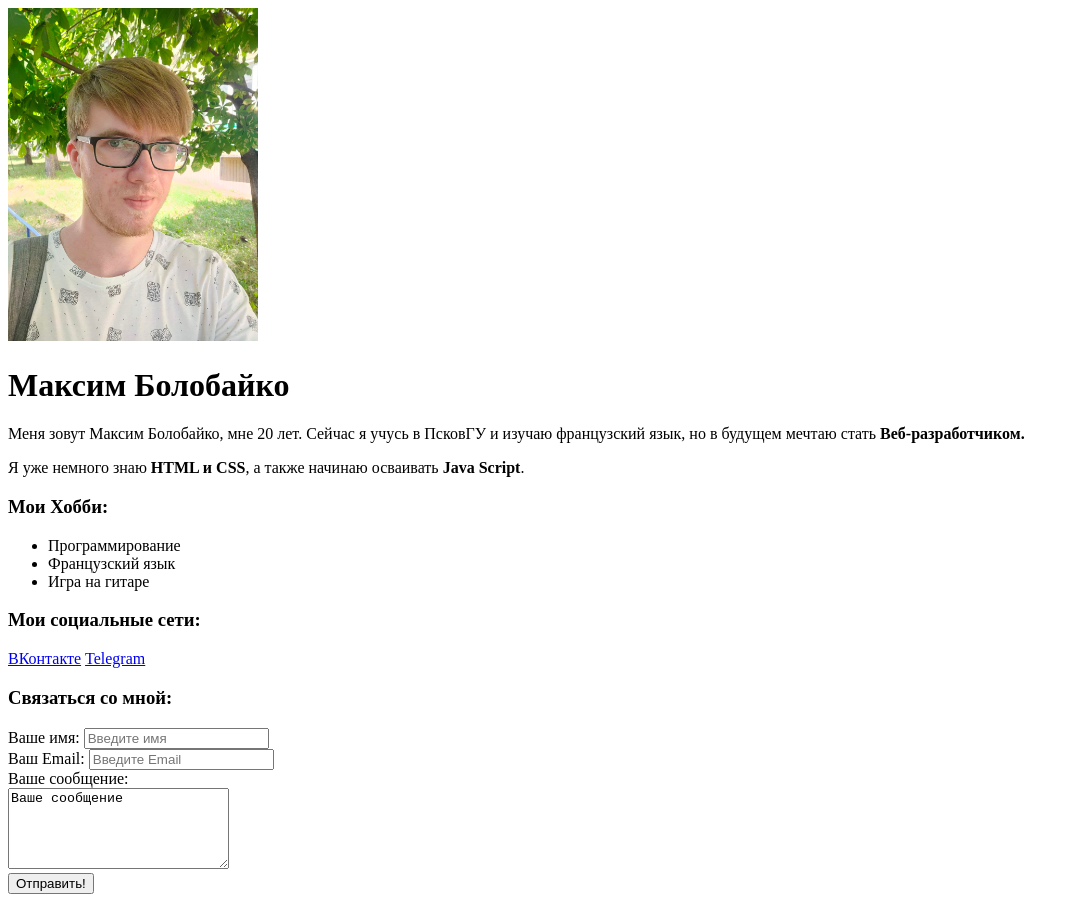
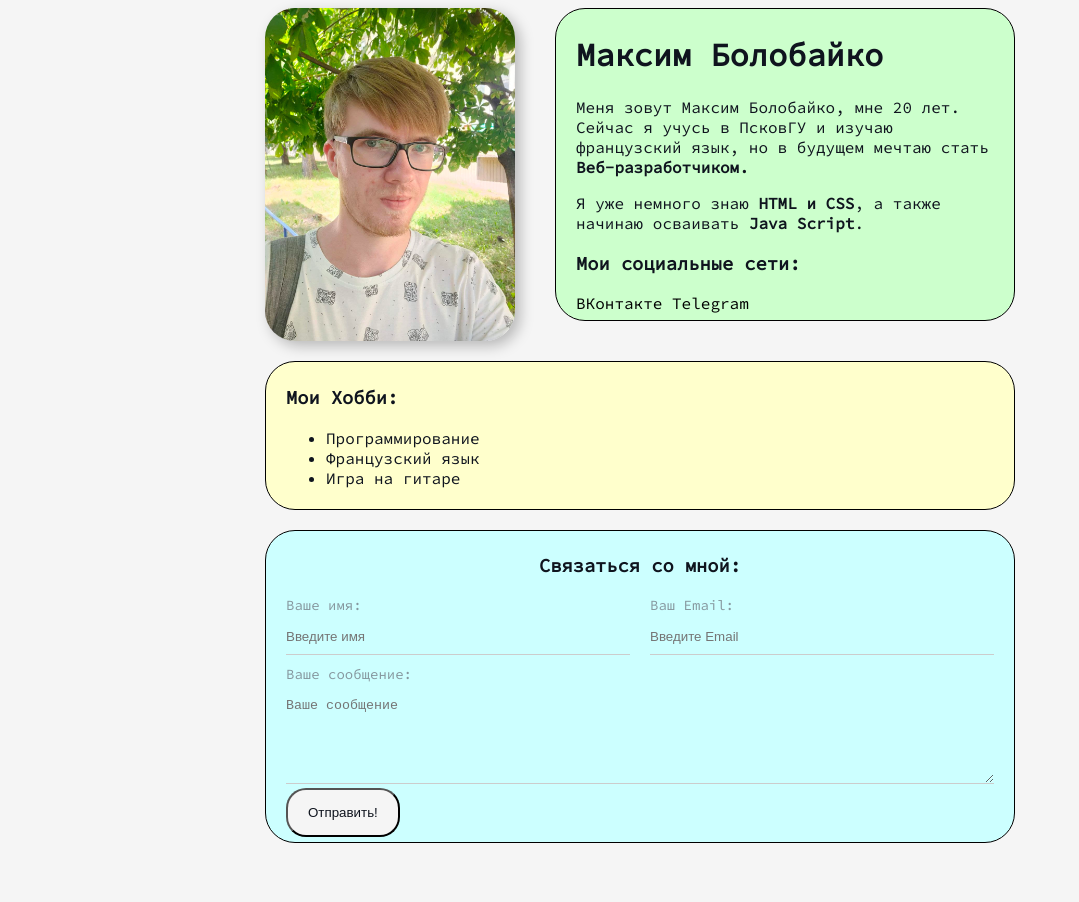
Before and after one commit to MaximBolobaiko/First-Project, a plain HTML site: page index.html in a window 1280 px wide. Shown: the whole page, without its empty margins (0-1079 px from the left). After the commit the page ends 863 px from the top, so only its background shows below. Drawn offline with Linux system fonts and the light colour scheme.

Commit message:
Add styles

```diff
--- a/css/style.css
+++ b/css/style.css
@@ -1,3 +1,118 @@
+@import url('https://fonts.googleapis.com/css2?family=Source+Code+Pro&display=swap');
+
+body {
+  font-family: 'Source Code Pro', monospace;
+  font-size: 16px;
+  font-weight: normal;
+  background-color: whitesmoke;
+  color: #0f141e;
+}
+.container {
+  max-width: 750px;
+  margin: 0 auto;
+}
+a {
+  color: #000;
+  text-decoration: none;
+}
+a:hover {
+  color: #0f141e;
+  text-decoration: underline;
+}
+a:active {
+  color: blue;
+}
+.info {
+  display: flex;
+  margin-bottom: 20px;
+}
+.info .personal-info {
+  margin-left: 40px;
+}
 .photo {
   width: 250px;
+  border-radius: 30px;
+  box-shadow: 5px 5px 14px rgba(0, 0, 0, 0.25);
 }
+.card {
+  margin-bottom: 20px;
+  border: 1px solid black;
+  padding: 5px 20px;
+  border-radius: 30px;
+}
+.personal-info {
+  background-color: #ccffcc;
+}
+.hobby {
+  background-color: #ffffcc;
+}
+
+.links {
+  background-color: #ccffff;
+}
+.btn {
+  padding: 15px 20px;
+  background-color: whitesmoke;
+  color: #0f141e;
+  border-radius: 20px;
+}
+.btn:hover {
+  cursor: pointer;
+  background-color: #0f141e;
+  color: whitesmoke;
+}
+.form h3 {
+  text-align: center;
+}
+.form-group label {
+  display: block;
+  font-size: 14px;
+  color: #86989f;
+}
+.form-row {
+  margin-bottom: 10px;
+  display: flex;
+}
+.form-row .form-group {
+  display: inline-block;
+  width: 50%;
+  margin-right: 20px;
+}
+.form-row .form-group:last-child {
+  margin-right: 0;
+}
+.form-group input,
+textarea {
+  width: 100%;
+  box-sizing: border-box;
+  border: none;
+  background: transparent;
+  border-bottom: 1px solid #ccc;
+  color: #000;
+  padding: 15px 0px 10px;
+  outline: none;
+}
+
+@media (max-width: 768px) {
+  .photo {
+    margin-bottom: 20px;
+  }
+  .info {
+    display: block;
+    text-align: center;
+  }
+  .info .personal-info {
+    margin-left: 0;
+  }
+}
+
+@media (max-width: 768px) {
+  .form-row {
+    display: block;
+  }
+  .form-row .form-group {
+    width: 100%;
+    margin-right: 0;
+    margin-bottom: 10px;
+  }
+}
--- a/index.html
+++ b/index.html
@@ -10,18 +10,27 @@
     <link rel="stylesheet" href="css/style.css" />
   </head>
   <body>
+    <div class="container">
+      <div class="info">
         <img class="photo" src="img/avatar.jpg" alt="Фото" />
+
+        <div class="card personal-info">
           <h1>Максим Болобайко</h1>
           <p>
-      Меня зовут Максим Болобайко, мне 20 лет. Сейчас я учусь в ПсковГУ и изучаю
-      французский язык, но в будущем мечтаю стать
+            Меня зовут Максим Болобайко, мне 20 лет. Сейчас я учусь в ПсковГУ и
+            изучаю французский язык, но в будущем мечтаю стать
             <strong> Веб-разработчиком.</strong>
           </p>
           <p>
-      Я уже немного знаю <strong>HTML и CSS</strong>, а также начинаю осваивать
-      <strong>Java Script</strong>.
+            Я уже немного знаю <strong>HTML и CSS</strong>, а также начинаю
+            осваивать <strong>Java Script</strong>.
           </p>
-    <div>
+          <h3>Мои социальные сети:</h3>
+          <a href="https://vk.com/id68047611" target="_blanc">ВКонтакте</a>
+          <a href="https://t.me/MaksimBolobayko" target="_blanc">Telegram</a>
+        </div>
+      </div>
+      <div class="card hobby">
         <h3>Мои Хобби:</h3>
         <ul>
           <li>Программирование</li>
@@ -29,31 +38,32 @@
           <li>Игра на гитаре</li>
         </ul>
       </div>
-    <div>
-      <h3>Мои социальные сети:</h3>
-      <a href="https://vk.com/id68047611" target="_blanc">ВКонтакте</a>
-      <a href="https://t.me/MaksimBolobayko" target="_blanc">Telegram</a>
-    </div>
-    <div>
+      <div class="card links">
+        <form class="form">
           <h3>Связаться со мной:</h3>
-      <form>
-        <div>
+          <div class="form-row">
+            <div class="form-group">
               <label for="name">Ваше имя: </label>
               <input type="text" id="name" placeholder="Введите имя" />
             </div>
 
-        <div>
+            <div class="form-group">
               <label for="email">Ваш Email: </label>
               <input type="email" id="email" placeholder="Введите Email" />
             </div>
-
-        <div>
+          </div>
+          <div class="form-group">
             <label for="message">Ваше сообщение: </label>
-          <br />
-          <textarea id="message" cols="25" rows="5">Ваше сообщение</textarea>
+            <textarea
+              id="message"
+              cols="25"
+              rows="5"
+              placeholder="Ваше сообщение"
+            ></textarea>
           </div>
-        <button type="submit">Отправить!</button>
+          <button class="btn" type="submit">Отправить!</button>
         </form>
+      </div>
     </div>
   </body>
 </html>
```
Lines whose indentation alone changed are shown as unchanged.
